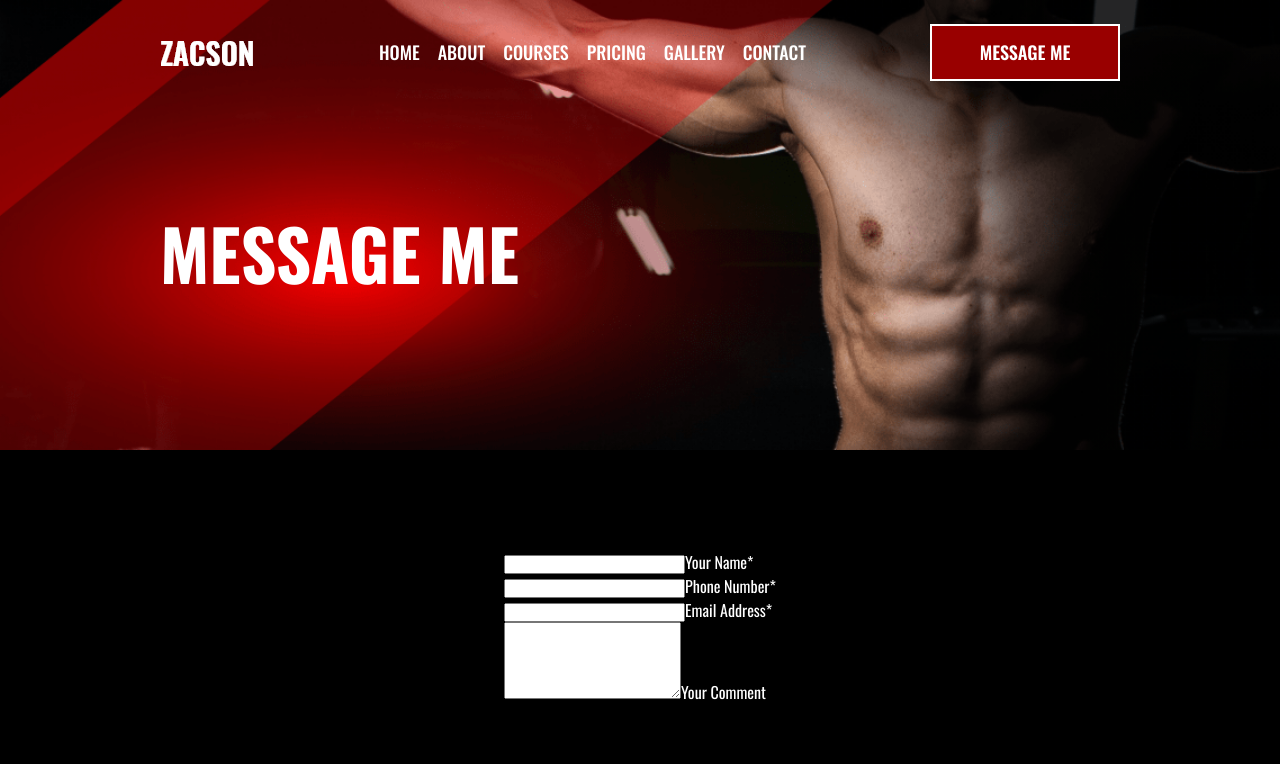
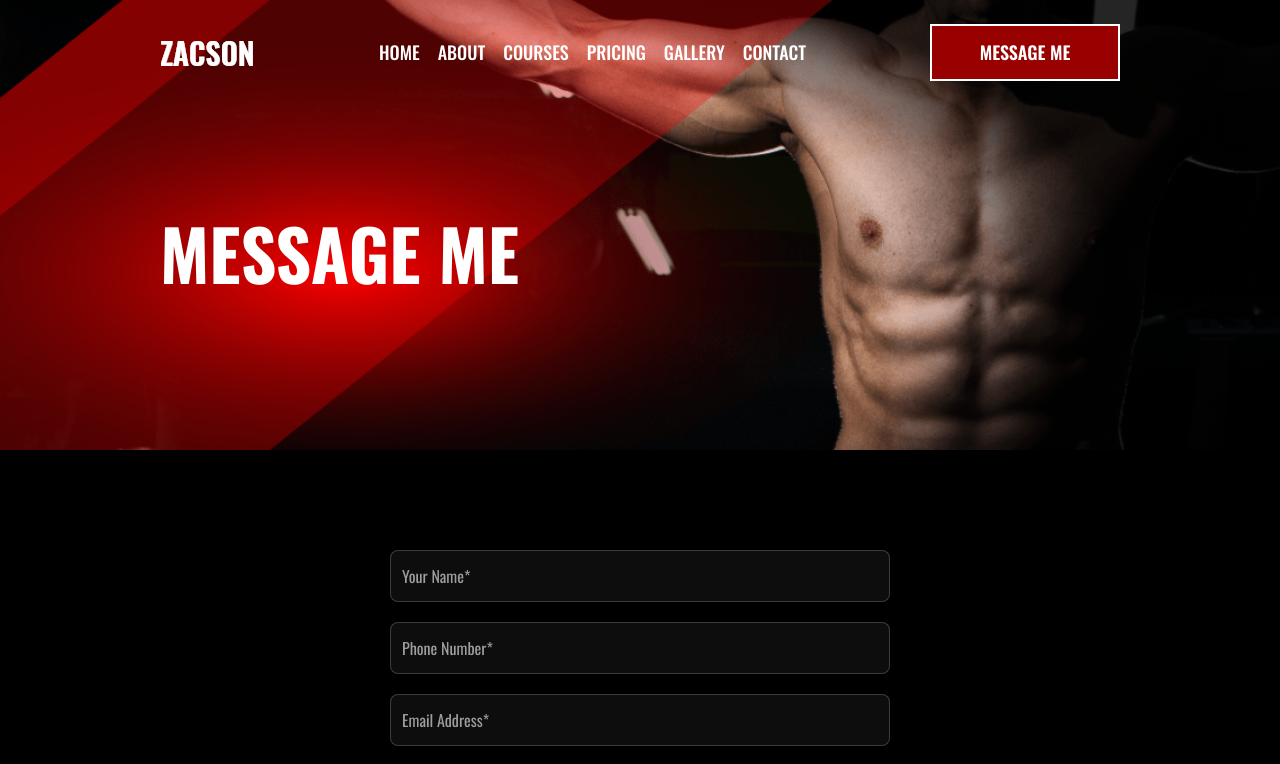
Before and after one commit to Ssovelich/Zacson-Website, a Next.js app: page /message in a window 1280 px wide. Shown: the top 764 px of the page. Built offline with nearby package versions, Linux system fonts and the light colour scheme.

Commit message:
added styles for Message me

```diff
--- a/src/components/MessageForm/MessageForm.module.css
+++ b/src/components/MessageForm/MessageForm.module.css
@@ -0,0 +1,86 @@
+.form {
+  display: flex;
+  flex-direction: column;
+  gap: 20px;
+  max-width: 500px;
+  width: 100%;
+  margin: 0 auto;
+}
+
+.inputGroup {
+  position: relative;
+}
+
+.input {
+  width: 100%;
+  padding: 16px 12px 16px 12px;
+  border: 1px solid rgba(255, 255, 255, 0.2);
+  background-color: rgba(255, 255, 255, 0.05);
+  color: white;
+  border-radius: 8px;
+  font-size: 16px;
+  outline: none;
+  transition: border 0.2s, background-color 0.2s;
+}
+
+.textarea {
+  resize: vertical;
+  min-height: 120px;
+}
+
+.input:focus {
+  border-color: rgba(255, 255, 255, 0.4);
+  background-color: rgba(255, 255, 255, 0.08);
+}
+
+.label {
+  position: absolute;
+  left: 12px;
+  top: 50%;
+  transform: translateY(-50%);
+  color: rgba(255, 255, 255, 0.6);
+  font-size: 16px;
+  pointer-events: none;
+  transition: all 0.2s ease;
+}
+
+.input:focus + .label,
+.filled + .label {
+  top: -8px;
+  left: 10px;
+  font-size: 12px;
+  background: black;
+  padding: 0 4px;
+  color: white;
+}
+
+.button {
+  background-color: white;
+  color: black;
+  padding: 14px 24px;
+  border: none;
+  border-radius: 8px;
+  font-weight: bold;
+  font-size: 16px;
+  cursor: pointer;
+  transition: background 0.3s;
+}
+
+.button:disabled {
+  opacity: 0.6;
+  cursor: not-allowed;
+}
+
+.status {
+  font-size: 14px;
+  text-align: center;
+  margin-top: 10px;
+}
+
+.success {
+  color: #4caf50;
+}
+
+.error {
+  color: #f44336;
+}
```
